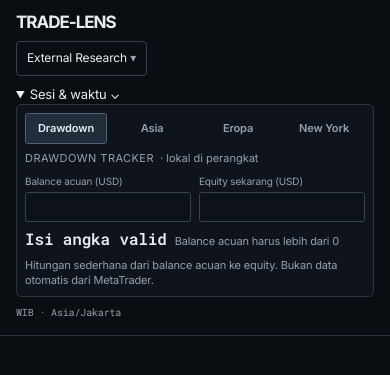
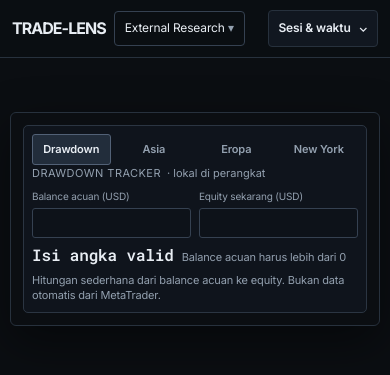
Before and after one commit to librazelle/Trade-Journal, a FastAPI app: template app/templates/base.html in a window 390 px wide, after a click that opens the changed part. Shown: the top 375 px of the page. Run offline with FastAPI, Linux system fonts and the light colour scheme; the template is opened without the code that fills it, so the values that code supplies are empty; some libraries are stand-ins or nearby versions.

Commit message:
Style chart-first mobile layout and session popover

```diff
--- a/app/static/style.css
+++ b/app/static/style.css
@@ -1039,3 +1039,41 @@ button[data-market-symbol].active { color:var(--ink); border-color:var(--ink); }
   .clock-time-card small { font-size: 10px; }
   .session-countdown { font-size: 14px; }
 }
+
+/* Chart-first mobile workspace and compact session menu */
+.topbar { position: relative; z-index: 30; display: flex; flex-wrap: wrap; gap: 8px 14px; }
+.topbar > .brand { flex: 0 0 auto; align-self: center; }
+.topbar .toolbar { display: flex; flex: 1 1 100%; align-items: center; justify-content: space-between; gap: 8px; min-width: 0; }
+.session-menu { position: relative; margin-left: auto; }
+.session-menu > summary { list-style: none; cursor: pointer; display: inline-flex; align-items: center; gap: 8px; padding: 9px 12px; border: 1px solid var(--rule); border-radius: 4px; background: var(--surface); color: var(--ink); font-size: 13px; font-weight: 600; white-space: nowrap; }
+.session-menu > summary::-webkit-details-marker { display: none; }
+.session-menu-popover { position: absolute; z-index: 50; top: calc(100% + 8px); right: 0; width: min(560px, calc(100vw - 24px)); max-height: min(75vh, 680px); overflow: auto; padding: 12px; border: 1px solid var(--rule); border-radius: 6px; background: var(--bg); box-shadow: 0 16px 48px rgba(0,0,0,.45); }
+.session-menu .market-clock { display: block; width: 100%; }
+.session-menu .clock-options { display: grid; grid-template-columns: repeat(4, minmax(0,1fr)); }
+.market-monitor-panel { padding-top: 8px; }
+.market-monitor-heading > div { max-width: 100%; }
+.market-monitor-heading p { max-width: 58ch; }
+.market-chart { min-height: 420px; }
+@media (max-width: 600px) {
+  .topbar { padding: 10px 12px; gap: 8px; }
+  .topbar > .brand { font-size: 16px; }
+  .topbar .toolbar { flex: 1 1 auto; width: auto; }
+  .topbar .tz { display: none; }
+  .session-menu > summary { padding: 8px 9px; font-size: 12px; }
+  .session-menu-popover { position: fixed; top: 112px; right: 10px; width: calc(100vw - 20px); max-height: calc(100dvh - 140px); }
+  .session-menu .clock-pair { grid-template-columns: minmax(0,1fr) minmax(0,1fr); gap: 8px; }
+  .session-menu .clock-time-card { padding: 9px; }
+  .market-monitor-panel { padding: 6px 0 14px; }
+  .market-monitor-heading { gap: 6px; }
+  .market-monitor-heading h2 { font-size: 19px; }
+  .market-monitor-heading p { font-size: 12px; line-height: 1.4; }
+  .market-monitor-controls { justify-content: flex-start; gap: 8px; }
+  .market-symbol-tabs { width: 100%; display: grid; grid-template-columns: repeat(3,minmax(0,1fr)); gap: 6px; }
+  .market-symbol-tabs button { padding: 10px 5px; font-size: 13px; }
+  .market-monitor-controls label { flex: 1 1 auto; }
+  .market-monitor-controls select { max-width: 100%; }
+  #market-refresh { width: auto; min-width: 90px; padding: 10px 14px; }
+  .market-price-row { margin: 8px 0; }
+  .market-chart { min-height: 58vh; height: 58vh; max-height: 640px; }
+  .market-data-meta, .market-disclaimer, .market-chart-attribution { font-size: 11px; }
+}
```
